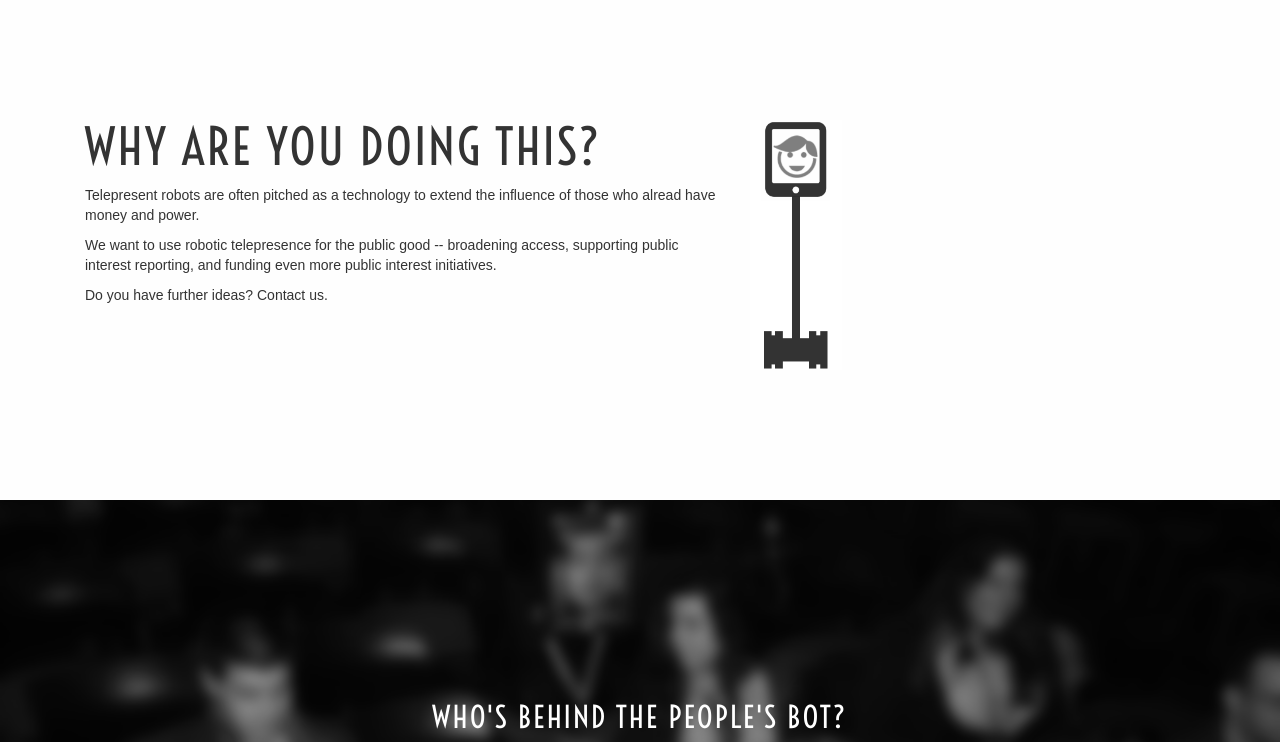
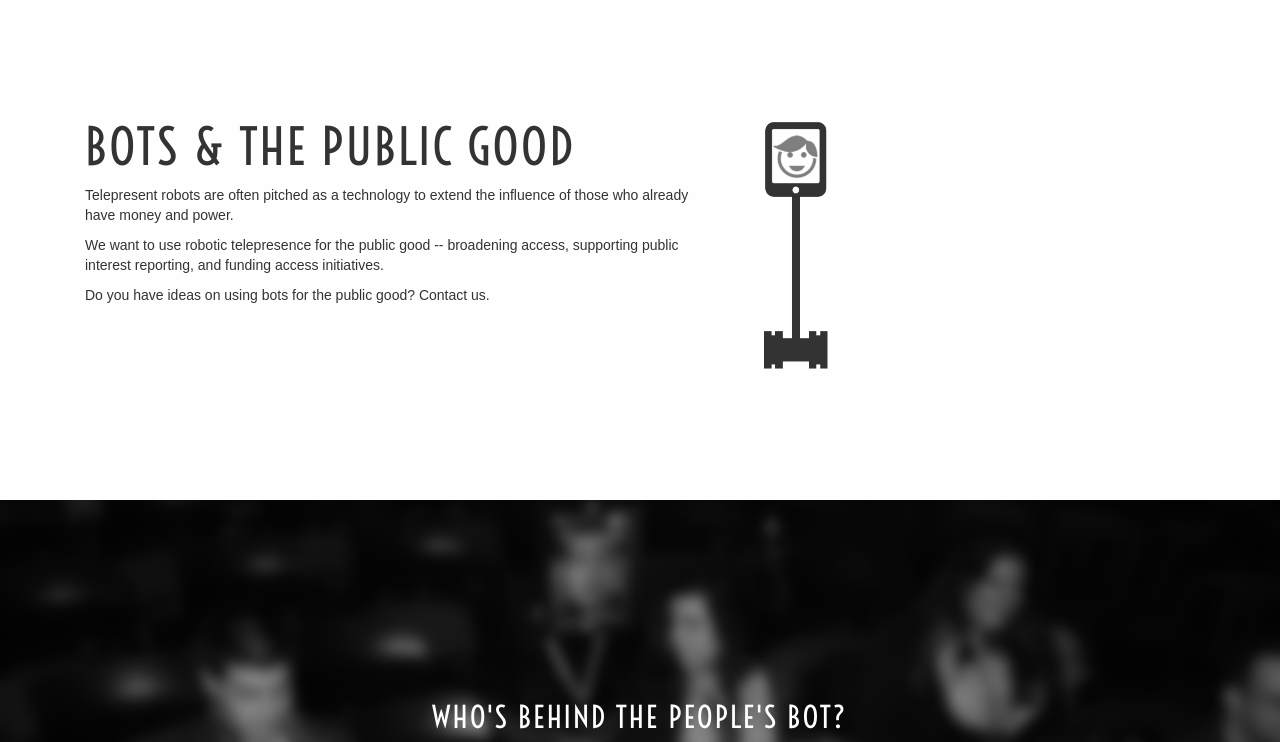
Before and after one commit to thepeoplesbot/thepeoplesbot, a plain HTML site: page index.html in a window 1280 px wide. Shown: the part 1180-1922 px from the top of the page. Drawn offline with nearby package versions, Linux system fonts and the light colour scheme.

Commit message:
tweaked language

```diff
--- a/index.html
+++ b/index.html
@@ -326,9 +326,9 @@ footer {
   <div class="container">
     <div class="row">
       <div class="col-md-7">
-        <h1>Why are you doing this?</h1>
-        <p>Telepresent robots are often pitched as a technology to extend the influence of those who alread have money and power.</p><p>We want to use robotic telepresence for the public good -- broadening access, supporting public interest reporting, and funding even more public interest initiatives.</p>
-<p>Do you have further ideas? Contact us.</p>
+        <h1>Bots &amp; The Public Good</h1>
+        <p>Telepresent robots are often pitched as a technology to extend the influence of those who already have money and power.</p><p>We want to use robotic telepresence for the public good -- broadening access, supporting public interest reporting, and funding access initiatives.</p>
+<p>Do you have ideas on using bots for the public good? Contact us.</p>
       </div>
       <div class="col-md-5">
         <h1 class="pull-left"><!--<i class="icon-mobile-phone icon-3x"></i> <i class="icon-tablet icon-3x"></i> <i class="icon-laptop icon-3x"></i>--><img src="images/thepeoplesbot.png" height="250"/></h1>
```
